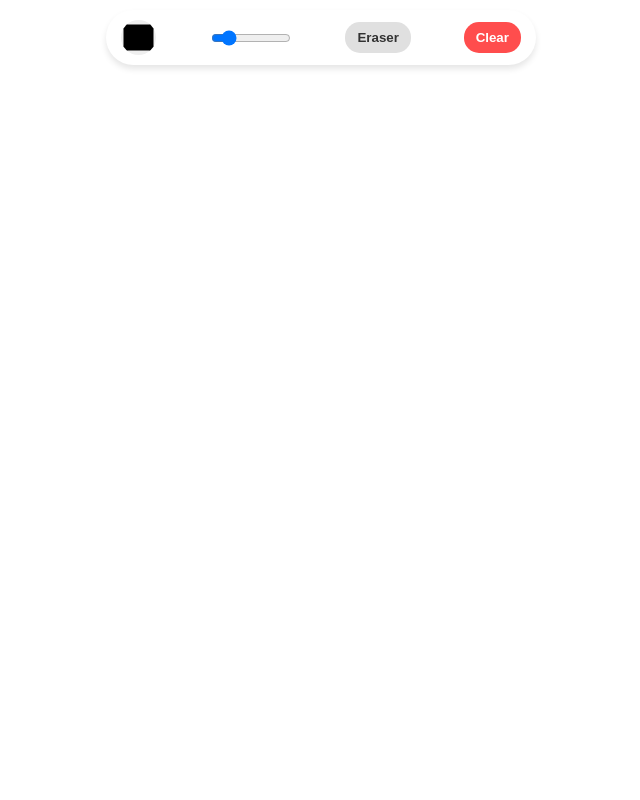
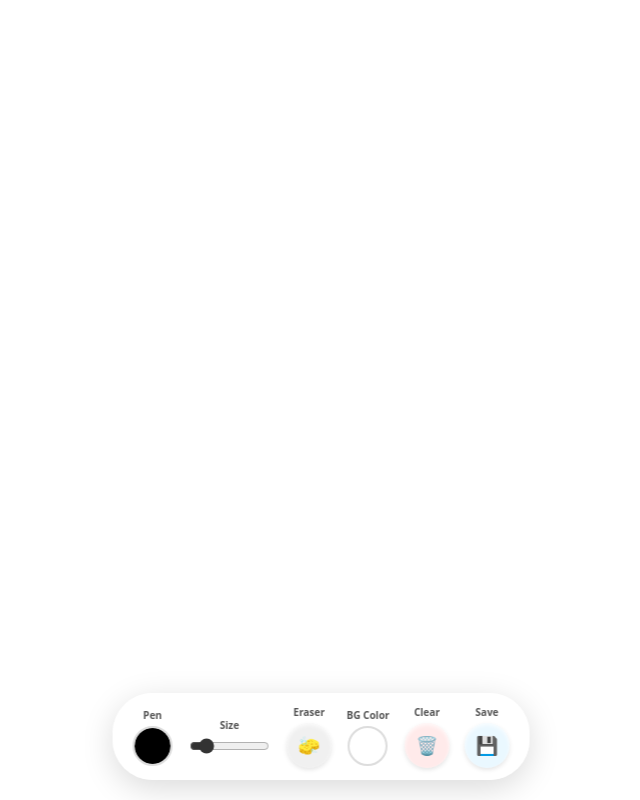
Before and after one commit to THESHMIL0/Our-canva, a website: page public/index.html in a window 1280 px wide. Shown: the whole page, without its empty margins (319-959 px from the left). Drawn offline with nearby package versions, Linux system fonts and the light colour scheme; no server answers.

Commit message:
Update index.html

```diff
--- a/public/index.html
+++ b/public/index.html
@@ -3,78 +3,130 @@
 <head>
     <meta charset="UTF-8">
     <meta name="viewport" content="width=device-width, initial-scale=1.0, maximum-scale=1.0, user-scalable=no">
-    <title>Our Drawing Canvas 😁</title>
+    <title>Our Premium Canvas 🎨</title>
     <style>
         body, html {
             margin: 0;
             padding: 0;
             overflow: hidden;
-            background-color: #f0f0f0;
-            font-family: sans-serif;
+            background-color: #ffffff; /* Default background */
+            font-family: system-ui, -apple-system, sans-serif;
+            transition: background-color 0.3s ease; /* Smooth background transition */
         }
         canvas {
             display: block;
-            background-color: white;
+            /* Canvas is transparent so the body background color shows through */
+            background-color: transparent;
         }
-        /* Updated Toolbar for mobile fitting */
+
+        /* ✨ PREMIUM TOOLBAR DESIGN ✨ */
         .toolbar {
             position: absolute;
-            top: 10px;
+            bottom: 20px; /* Moved to bottom for easier thumb access on mobile */
             left: 50%;
             transform: translateX(-50%);
-            background: white;
-            padding: 10px 15px;
-            border-radius: 30px;
-            box-shadow: 0 4px 6px rgba(0,0,0,0.1);
+            background: rgba(255, 255, 255, 0.85); /* Glass effect */
+            backdrop-filter: blur(10px); /* Blurs what is behind the toolbar */
+            padding: 12px 20px;
+            border-radius: 40px;
+            box-shadow: 0 8px 32px rgba(0,0,0,0.15);
             display: flex;
-            gap: 10px;
+            gap: 15px;
             align-items: center;
             z-index: 10;
-            width: 90%; /* Keeps it from going off-screen on phones */
-            max-width: 400px;
-            justify-content: space-between;
+            max-width: 90%;
+            overflow-x: auto; /* Lets you swipe through tools if they don't fit */
+            white-space: nowrap;
         }
+        /* Hide scrollbar for a cleaner look */
+        .toolbar::-webkit-scrollbar { display: none; }
+
+        .tool-group {
+            display: flex;
+            flex-direction: column;
+            align-items: center;
+            font-size: 10px;
+            font-weight: bold;
+            color: #555;
+            gap: 4px;
+        }
+
         button {
-            padding: 8px 12px;
+            padding: 10px;
             border: none;
-            border-radius: 15px;
-            font-weight: bold;
+            border-radius: 50%;
+            font-size: 18px;
+            width: 45px;
+            height: 45px;
             cursor: pointer;
+            background-color: #f0f0f0;
+            box-shadow: inset 0 2px 4px rgba(255,255,255,0.8), 0 2px 4px rgba(0,0,0,0.1);
+            transition: transform 0.1s;
         }
-        #clearBtn {
-            background-color: #ff4d4d;
-            color: white;
+        button:active {
+            transform: scale(0.9); /* Satisfying click effect */
         }
-        #eraserBtn {
-            background-color: #e0e0e0;
-            color: #333;
-        }
-        /* Style when eraser is active */
+        #clearBtn { background-color: #ffeaea; }
+        #saveBtn { background-color: #eaf8ff; }
+
         #eraserBtn.active {
             background-color: #333;
             color: white;
+            box-shadow: none;
         }
+
+        /* Styling the color inputs to look like premium circles */
         input[type="color"] {
-            border: none;
-            width: 35px;
-            height: 35px;
+            -webkit-appearance: none;
+            border: 2px solid #ddd;
+            width: 40px;
+            height: 40px;
             padding: 0;
             border-radius: 50%;
             overflow: hidden;
+            cursor: pointer;
         }
-        /* Brush size slider */
+        input[type="color"]::-webkit-color-swatch-wrapper { padding: 0; }
+        input[type="color"]::-webkit-color-swatch { border: none; border-radius: 50%; }
+
         input[type="range"] {
             width: 80px;
+            accent-color: #333; /* Dark slider */
         }
     </style>
 </head>
 <body>
 
     <div class="toolbar">
-        <input type="color" id="colorPicker" value="#000000">
-        <input type="range" id="brushSize" min="1" max="20" value="4">
-        <button id="eraserBtn">Eraser</button>
-        <button id="clearBtn">Clear</button>
+        <div class="tool-group">
+            <span>Pen</span>
+            <input type="color" id="colorPicker" value="#000000">
+        </div>
+
+        <div class="tool-group">
+            <span>Size</span>
+            <input type="range" id="brushSize" min="1" max="30" value="5">
+        </div>
+
+        <div class="tool-group">
+            <span>Eraser</span>
+            <button id="eraserBtn">🧽</button>
+        </div>
+
+        <div class="tool-group">
+            <span>BG Color</span>
+            <input type="color" id="bgColorPicker" value="#ffffff">
+        </div>
+
+        <div class="tool-group">
+            <span>Clear</span>
+            <button id="clearBtn">🗑️</button>
+        </div>
+
+        <div class="tool-group">
+            <span>Save</span>
+            <button id="saveBtn">💾</button>
+        </div>
     </div>
 
     <canvas id="drawingBoard"></canvas>
@@ -90,30 +142,59 @@
         const brushSize = document.getElementById('brushSize');
         const eraserBtn = document.getElementById('eraserBtn');
         const clearBtn = document.getElementById('clearBtn');
+        const bgColorPicker = document.getElementById('bgColorPicker');
+        const saveBtn = document.getElementById('saveBtn');
 
         function resizeCanvas() {
+            // Save current drawing
+            const tempCanvas = document.createElement('canvas');
+            tempCanvas.width = canvas.width;
+            tempCanvas.height = canvas.height;
+            tempCanvas.getContext('2d').drawImage(canvas, 0, 0);
+
+            // Resize
             canvas.width = window.innerWidth;
             canvas.height = window.innerHeight;
+
+            // Restore drawing
+            ctx.drawImage(tempCanvas, 0, 0);
         }
         window.addEventListener('resize', resizeCanvas);
-        resizeCanvas();
+        // Initialize exact size immediately
+        canvas.width = window.innerWidth;
+        canvas.height = window.innerHeight;
 
         let isDrawing = false;
         let currentX = 0;
         let currentY = 0;
-        let isEraser = false; // Tracks if we are erasing
+        let isEraser = false;
 
-        // Toggle Eraser On and Off
+        // Eraser Toggle
         eraserBtn.addEventListener('click', () => {
             isEraser = !isEraser;
-            // Add a visual cue to the button so you know it's on
             eraserBtn.classList.toggle('active', isEraser);
         });
 
-        // If you pick a new color, automatically turn the eraser off
         colorPicker.addEventListener('change', () => {
             isEraser = false;
             eraserBtn.classList.remove('active');
+        });
+
+        // NEW: Background Color Logic
+        function setBackgroundColor(color, emit) {
+            document.body.style.backgroundColor = color;
+            if (emit) {
+                socket.emit('bgColor', color);
+            }
+        }
+
+        bgColorPicker.addEventListener('input', (e) => {
+            setBackgroundColor(e.target.value, true);
+        });
+
+        socket.on('bgColor', (color) => {
+            bgColorPicker.value = color;
+            setBackgroundColor(color, false);
         });
 
         function getTouchPos(e) {
@@ -138,12 +219,10 @@
 
             const pos = getTouchPos(e);
 
-            // NEW: Determine color and size
-            const selectedColor = isEraser ? '#ffffff' : colorPicker.value;
-            const selectedSize = brushSize.value;
+            // If erasing, we actually just use the 'destination-out' trick for a true transparent erase!
+            ctx.globalCompositeOperation = isEraser ? 'destination-out' : 'source-over';
 
-            // Pass the size to our draw function
-            drawLine(currentX, currentY, pos.x, pos.y, selectedColor, selectedSize, true);
+            drawLine(currentX, currentY, pos.x, pos.y, colorPicker.value, brushSize.value, true, isEraser);
 
             currentX = pos.x;
             currentY = pos.y;
@@ -151,28 +230,28 @@
 
         canvas.addEventListener('touchend', () => {
             isDrawing = false;
+            // Reset composite operation just in case
+            ctx.globalCompositeOperation = 'source-over';
         });
 
-        // NEW: drawLine now accepts a 'size' parameter
-        function drawLine(x0, y0, x1, y1, color, size, emit) {
+        function drawLine(x0, y0, x1, y1, color, size, emit, erasing) {
             ctx.beginPath();
             ctx.moveTo(x0, y0);
             ctx.lineTo(x1, y1);
             ctx.strokeStyle = color;
-            ctx.lineWidth = size; // Uses the slider value
+            ctx.lineWidth = size;
             ctx.lineCap = 'round';
             ctx.stroke();
             ctx.closePath();
 
-            // Send the coordinates, color, AND size to the server
             if (!emit) return;
-            socket.emit('drawing', { x0, y0, x1, y1, color, size });
+            socket.emit('drawing', { x0, y0, x1, y1, color, size, erasing });
         }
 
-        // Listen for drawing data from your girlfriend
         socket.on('drawing', (data) => {
-            // Use the data.size she sent so her line thickness matches on your screen
-            drawLine(data.x0, data.y0, data.x1, data.y1, data.color, data.size, false);
+            ctx.globalCompositeOperation = data.erasing ? 'destination-out' : 'source-over';
+            drawLine(data.x0, data.y0, data.x1, data.y1, data.color, data.size, false, data.erasing);
+            ctx.globalCompositeOperation = 'source-over'; // reset
         });
 
         function clearCanvas() {
@@ -187,6 +266,28 @@
         socket.on('clear', () => {
             clearCanvas();
         });
+
+        // NEW: Save Image Function
+        saveBtn.addEventListener('click', () => {
+            // Create a temporary canvas to merge the background color and the drawing
+            const tempCanvas = document.createElement('canvas');
+            const tempCtx = tempCanvas.getContext('2d');
+            tempCanvas.width = canvas.width;
+            tempCanvas.height = canvas.height;
+
+            // Fill with the chosen background color
+            tempCtx.fillStyle = document.body.style.backgroundColor || '#ffffff';
+            tempCtx.fillRect(0, 0, tempCanvas.width, tempCanvas.height);
+
+            // Draw our actual transparent canvas on top
+            tempCtx.drawImage(canvas, 0, 0);
+
+            // Trigger the download
+            const link = document.createElement('a');
+            link.download = 'Our-Artwork.png';
+            link.href = tempCanvas.toDataURL('image/png');
+            link.click();
+        });
     </script>
 </body>
 </html>
```
